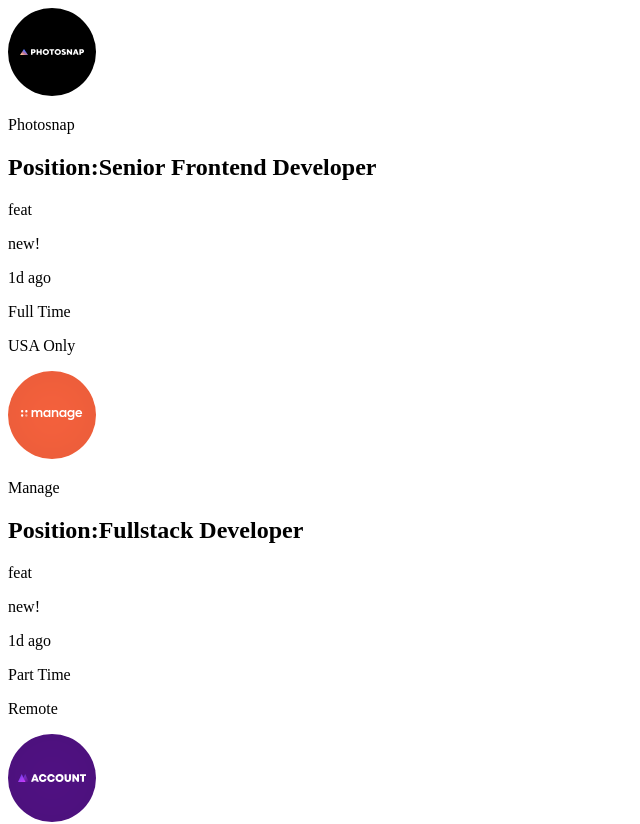
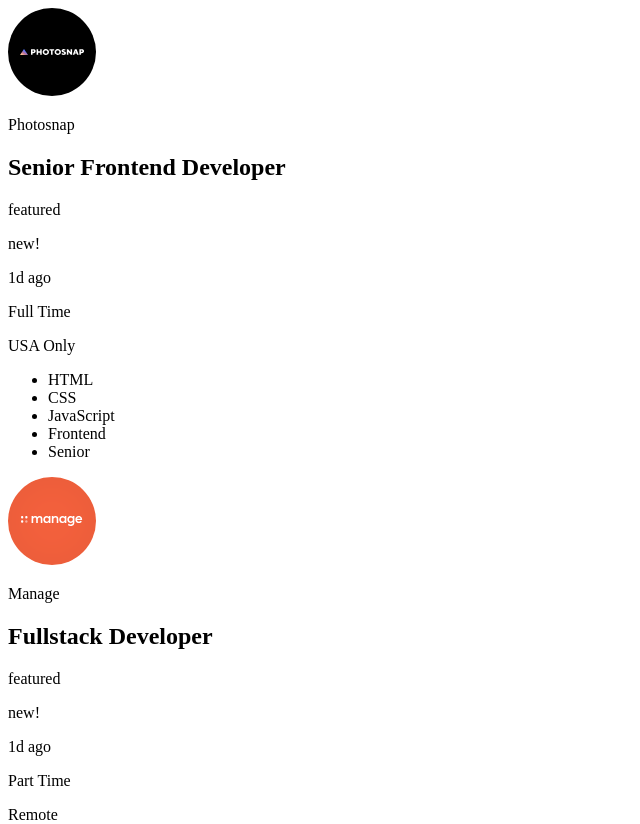
Before and after one commit to emestabillo/job-listings, a React (Create React App) app: page / in a window 1280 px wide. Shown: the top 824 px of the page, without its empty margins (0-640 px from the left). Built offline with nearby package versions, Linux system fonts and the light colour scheme.

Commit message:
Add taglist to jobdetail component

```diff
--- a/src/components/JobDetail.js
+++ b/src/components/JobDetail.js
@@ -9,14 +9,21 @@ function JobDetail(){
           const {id, company, logo, featured, position, postedAt, location, contract, languages, role, level, tools} = job
       return (
         <article key={id}>
-        <img src={logo} alt="company logo"/>
+          <img src={logo} alt="company logo"/>
           <p>{company} </p>
-      <h2>Position:{position}</h2>
-      {featured ? <p>feat</p> : '' }
-      {job.new ? <p>new!</p> : '' }
-     <p>{postedAt}</p>
-     <p>{contract}</p>
-     <p>{location}</p>
+          <h2>{position}</h2>
+          {featured ? <p>featured</p> : '' }
+          {job.new ? <p>new!</p> : '' }
+          <p>{postedAt}</p>
+          <p>{contract}</p>
+          <p>{location}</p>
+
+          <ul className="tags">
+            {languages.map((language) => <li key={id + language}>{language}</li>)}
+            <li>{role}</li>
+            <li>{level}</li>
+            {tools.map((tool) => <li key={id + tool}>{tool}</li>)}
+          </ul>
 
 
         </article>
```
Also changed, not shown: 1 other file (tests, documents, lock files or other folders).
